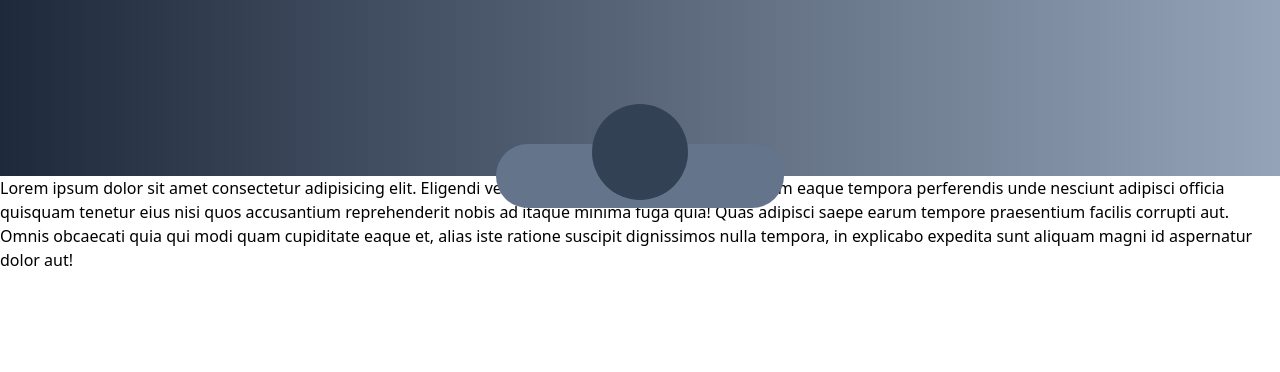
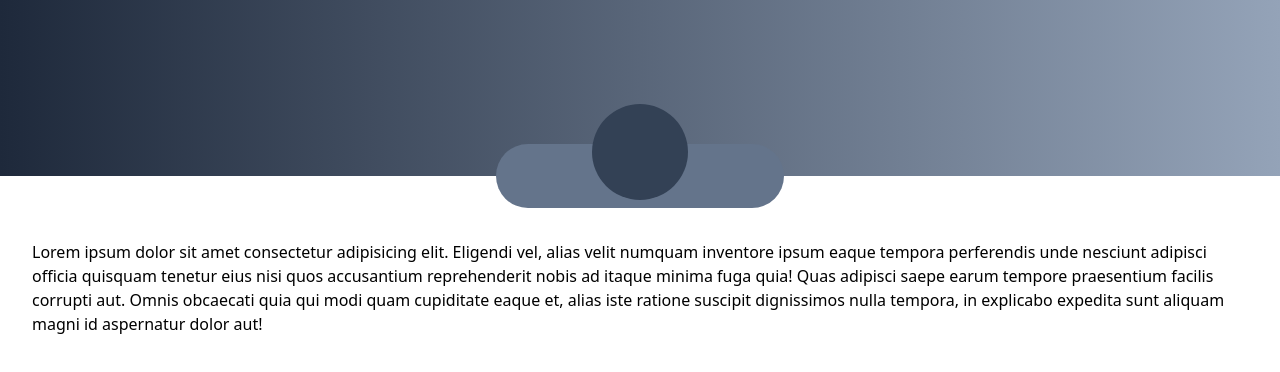
Before and after one commit to ludovico-chiavelli/sailtrain, a Next.js app: page / in a window 1280 px wide. Shown: the top 372 px of the page. Built offline with nearby package versions, Linux system fonts and the light colour scheme.

Commit message:
compose layout

```diff
--- a/components/layout.tsx
+++ b/components/layout.tsx
@@ -2,12 +2,20 @@ import React from 'react';
 import type { FC, PropsWithChildren } from 'react';
 
 import Header from './header';
+import Footer from './footer';
 
 const Layout:FC<PropsWithChildren> = ({ children }) => {
   return (
-    <div className='h-screen w-screen'>
+    <div className='h-screen w-screen flex flex-col'>
       <Header />
-      <main>{children}</main>
+      <main className='flex-1 flex justify-center'>
+        <section className='relative mt-16 w-full'>
+          <div className='absolute inset-x-8'>
+            {children}
+          </div>
+        </section>
+      </main>
+      <Footer />
     </div>
   )
 }
```
